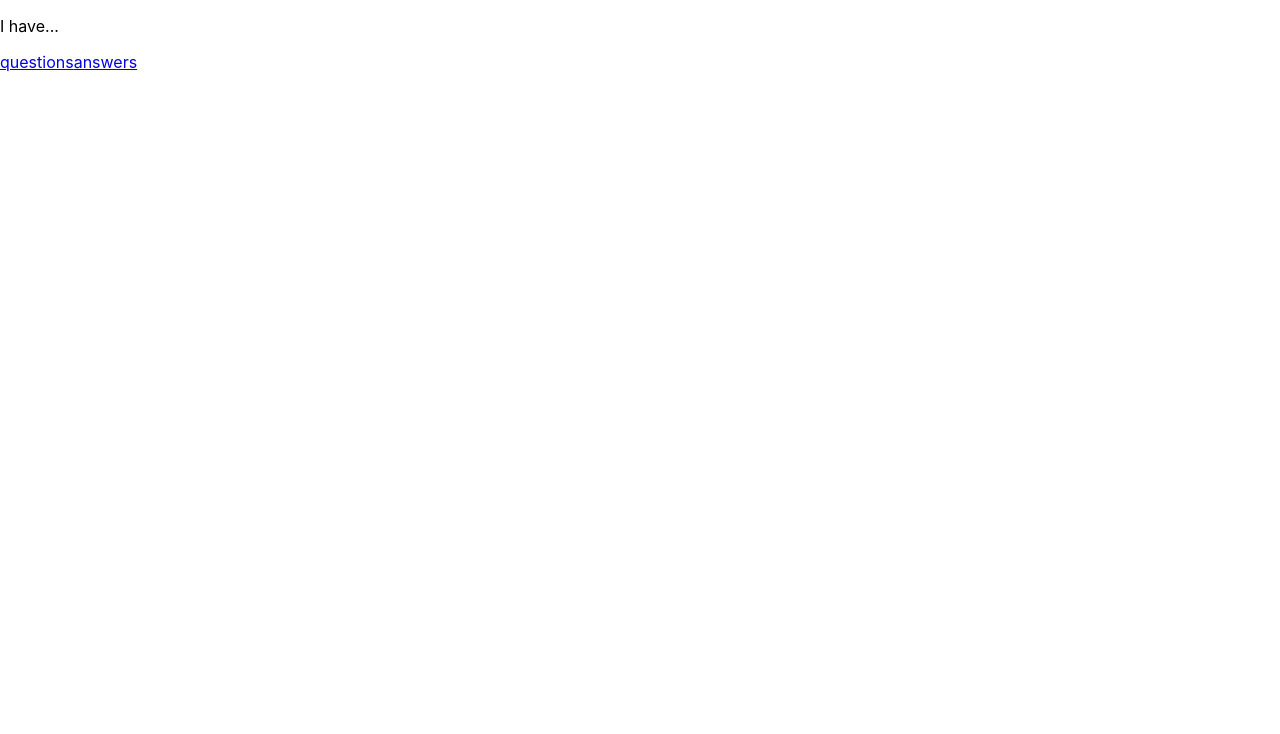
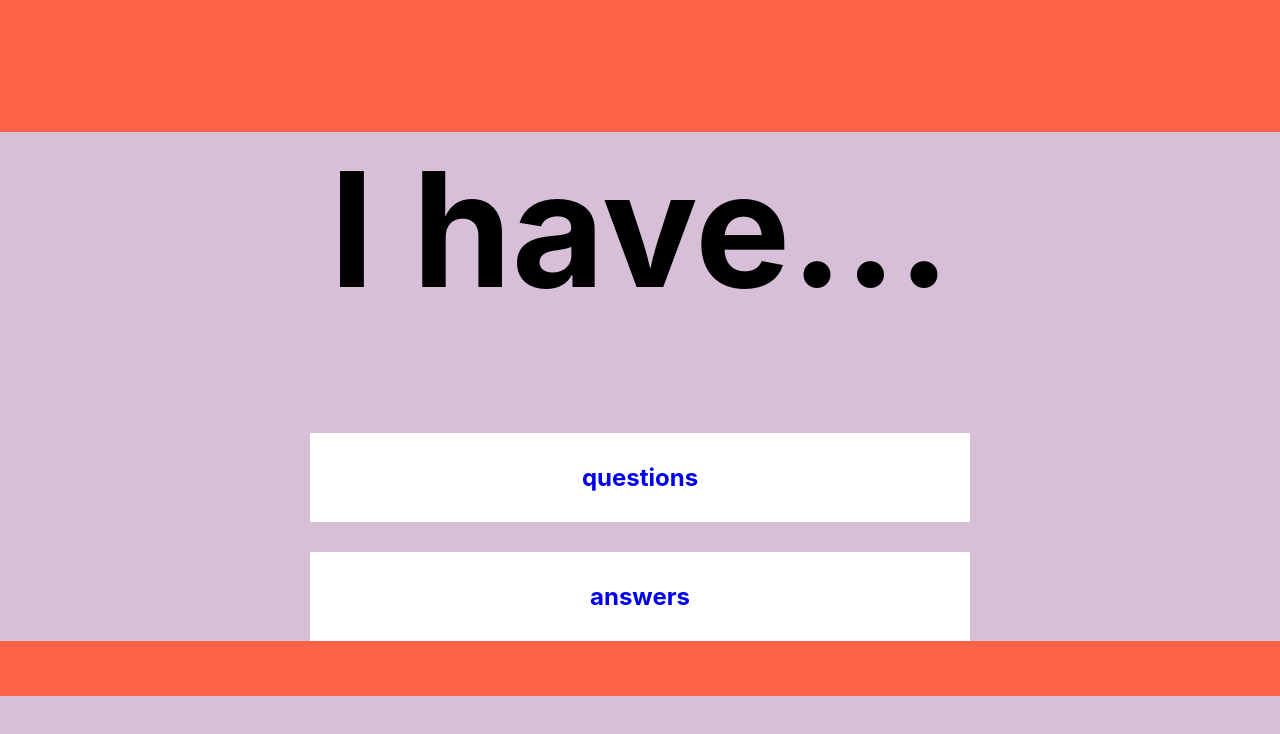
Before and after one commit to Dumbhacks/berateMyProfessor, a React (Create React App) app in the folder client/: page / in a window 1280 px wide. Shown: the top 734 px of the page. Built offline with nearby package versions, Linux system fonts and the light colour scheme.

Commit message:
implement home page components

```diff
--- a/client/src/App.css
+++ b/client/src/App.css
@@ -1,3 +1,35 @@
+@media (max-width: 600px) {
+  body {
+  background-color: lightblue;
+  }
+  }
+
+
 .App {
   text-align: center;
 }
+
+body {
+  background-color:thistle;
+}
+h1,h2 {
+  text-align: center;
+}
+h1 {
+  font-size: 10em;
+}
+
+#maincontent {
+  margin:0px;
+  padding:25px 0%;
+}
+#questions, #answers {
+  background-color: white;
+  margin:30px auto;
+  width:50%;
+  padding:10px;
+}
+
+.hide {
+  background-color: tomato;
+}
--- a/client/src/App.js
+++ b/client/src/App.js
@@ -5,21 +5,45 @@ import {
   Route,
   Link
 } from "react-router-dom";
+import Home from './Home.js';
+import React from 'react';
+import MetaTags from 'react-meta-tags';
+class Component1 extends React.Component {
+  render() {
+    return (
+        <div className="wrapper">
+          <MetaTags>
+            <title>Page 1</title>
+            <meta name="description" content="Some description." />
+            <meta name="viewport" content="width=devicewidth, initial-scale=1.0"></meta>
+          </MetaTags>
+          {/* <div className="content"> Some Content </div> */}
+        </div>
+      )
+  }
+}
 
 function App() {
+
   return (
+
     <Router>
-      <p>I have...</p>
-      <Link to="/questions">questions</Link>
-      <Link to="/answers">answers</Link>
+      {/* <div id="header"></div> */}
+
+      <div class="hide">
         <Switch>
+
           <Route path="/questions">
             <p>hello world questions</p>
           </Route>
           <Route path="/answers">
             <p>hello world answers</p>
           </Route>
+          <Route path="/">
+            <Home />
+          </Route>
         </Switch>
+      </div>
     </Router>
   );
 }
--- /dev/null
+++ b/client/src/Home.js
@@ -0,0 +1,25 @@
+import {
+    BrowserRouter as Router,
+    Switch,
+    Route,
+    Link
+  } from "react-router-dom";
+  import React from 'react';
+function Home() {
+    return(
+        <div id="maincontent">
+            <body>
+            <h1>I have...</h1>
+            {/* questions */}
+            <div id="questions">
+                <Link to="/questions" style={{ textDecoration: 'none' }}><h2>questions</h2></Link>
+            </div>
+            {/* answers */}
+            <div id="answers">
+            <Link to="/answers" style={{ textDecoration: 'none' }}><h2>answers</h2></Link>
+            </div>
+            </body>
+        </div>
+    )
+}
+export default Home;
```
Also changed, not shown: 1 other file (tests, documents, lock files or other folders). Lines whose indentation alone changed are shown as unchanged.
